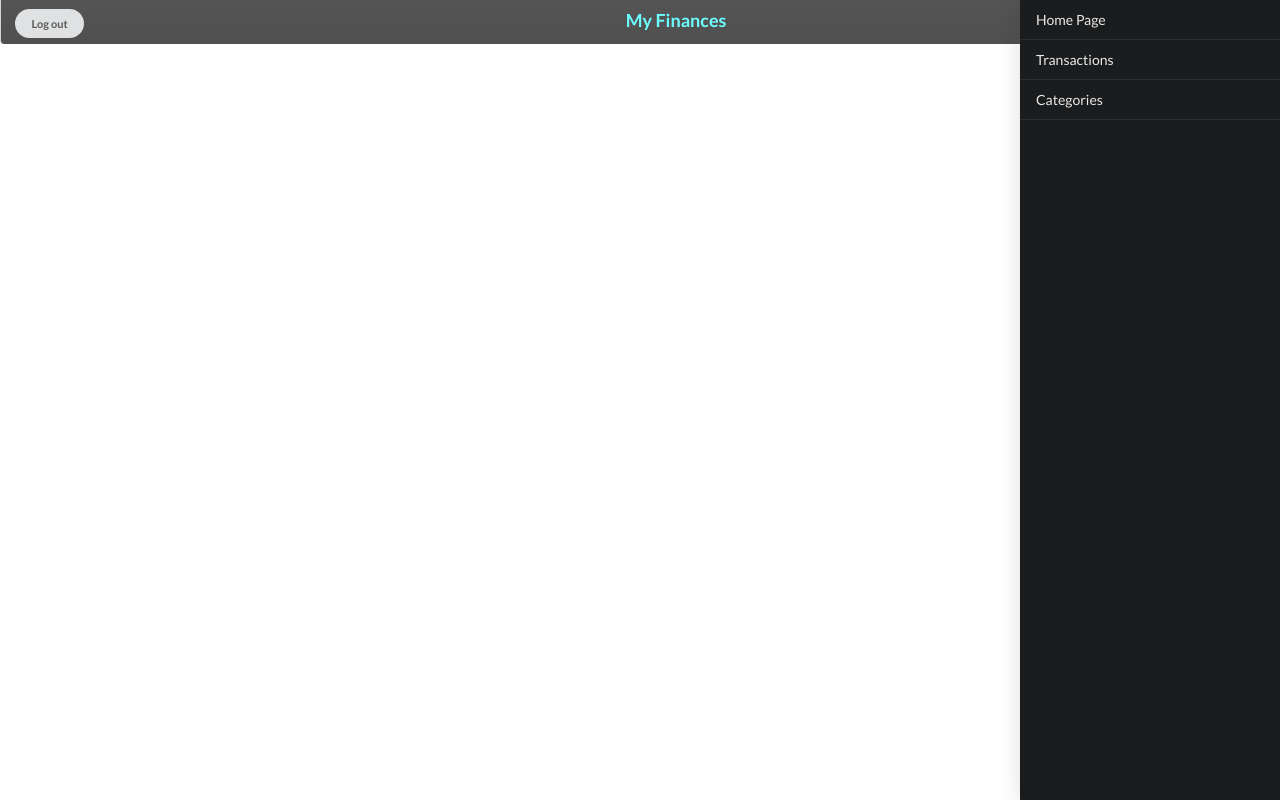
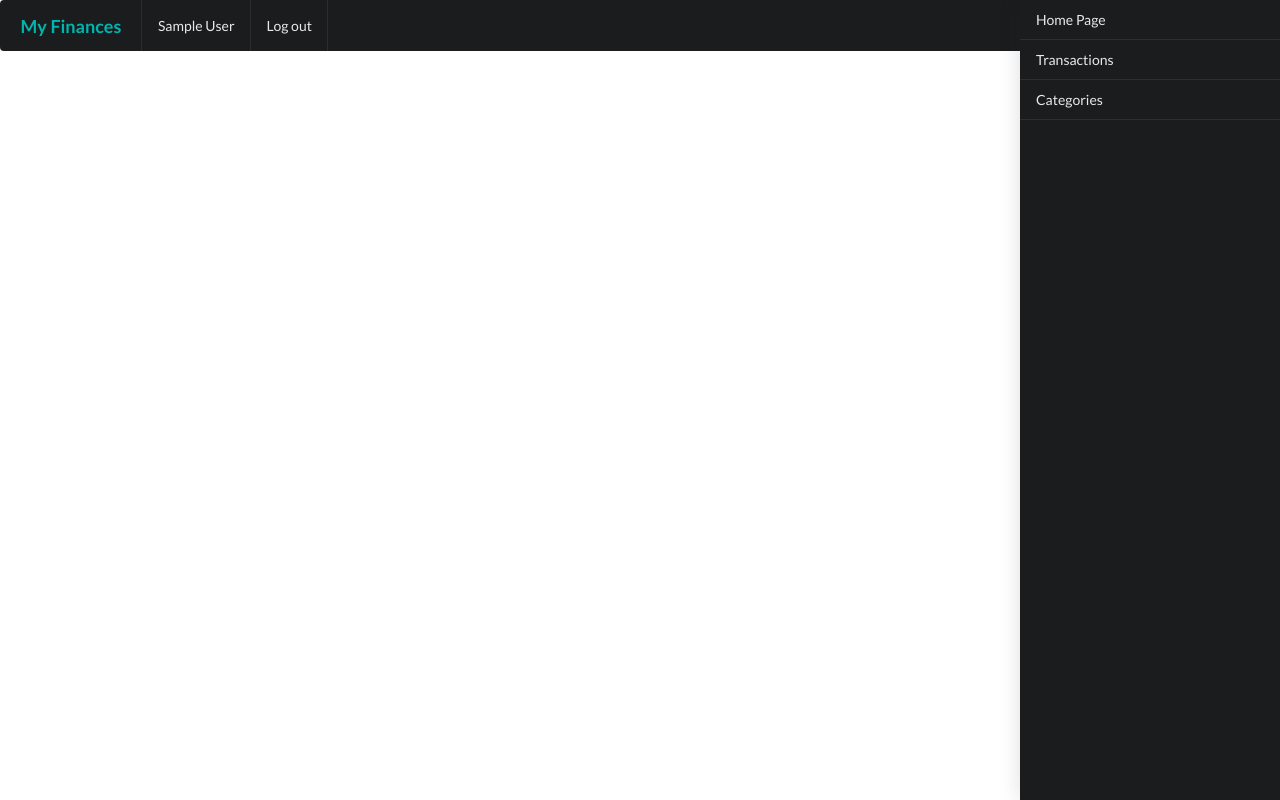
Before and after one commit to visola/my_finances, a Flask app: page /dashboard in a window 1280 px wide. Run offline with Flask 2, Linux system fonts and the light colour scheme; the visitor is signed in with stand-in values (Sample User, id 1); parts of the project's set-up code (start-up, migrations or seed data) failed here and were passed over.

Commit message:
editar layout padrão

```diff
--- a/app.py
+++ b/app.py
@@ -109,13 +109,19 @@ def save_users():
 def get_login():
     return render_template("login/index.html")
 
+@app.route('/logout')
+def logout():
+    session.pop('email', None)
+    session.pop('id', None)
+    return redirect(url_for('get_login'))
+
 @app.route('/login',methods=["POST"])
 def login():
     cnx = mysql.connector.connect(user=MYSQL_USER, password=MYSQL_PASSWORD,
                                 host=MYSQL_HOST,
                                 database=MYSQL_DATABASE)
     cursor = cnx.cursor()
-    select_users = ("select id from users where email=%s and password=%s")
+    select_users = ("select id, name from users where email=%s and password=%s")
     password= hashlib.sha256(request.form["password"].encode("utf-8")).hexdigest()
     email_data = (request.form["email"],password)
     cursor.execute(select_users, email_data)
@@ -124,6 +130,7 @@ def login():
     if row is not None :
         session['email'] = request.form['email']
         session['id'] = row[0]
+        session['name'] = row[1]
         return redirect(url_for("dashboard"))
     return redirect(url_for("get_login"))
 
--- a/templates/base/layout.html
+++ b/templates/base/layout.html
@@ -3,11 +3,11 @@
         <link rel="stylesheet" href="/static/semantic.min.css">
     </head>
 <body>
-    <h3 class="ui center aligned teal block inverted header">
-        My Finances
-        <button onclick="location.href='http://localhost:5000/login'" type="button" class="mini circular ui left floated button">
-            Log out</button>
-    </h3>
+    <div class= "ui inverted menu ">
+    <div class="ui center aligned teal  header item">My Finances</div>
+        <a class="item ">{{session['name']}}</a>
+        <a class="item" href="/logout">Log out</a>
+    </div>
     <div class="ui visible right demo vertical inverted sidebar labeled menu">
       <a class="item" href="/dashboard"> Home Page</a>
       <a class="item" href="/transactions"> Transactions</a>
--- a/templates/login/index.html
+++ b/templates/login/index.html
@@ -20,7 +20,7 @@
 <div class="ui middle aligned center aligned grid">
     <div class="column">
       <h2 class="ui teal image header">
-        <img src="./Login Example - Semantic_files/logo.png" class="image">
+        <img src="/static/img/logo.png" class="image">
         <div class="content">
           Log-in to your account
         </div>
```
Also changed, not shown: static/img/logo.png (added).
